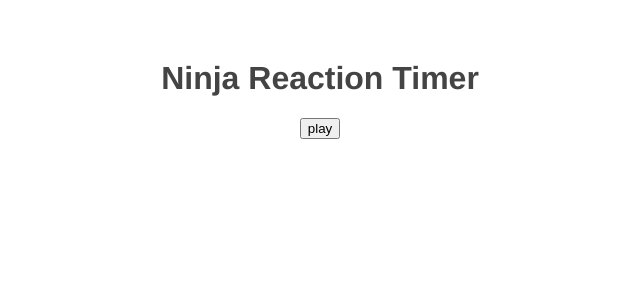
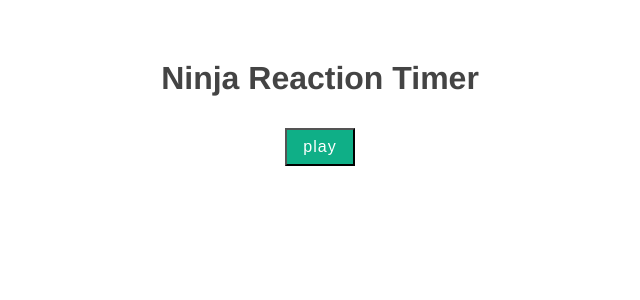
Before and after one commit to daikadai/Vue-ReactionTimer, a Vue app: page / in a window 1280 px wide. Shown: the top 300 px of the page, without its empty margins (320-960 px from the left). Built offline with nearby package versions, Linux system fonts and the light colour scheme.

Commit message:
6. Finishing Touches

```diff
--- a/src/App.vue
+++ b/src/App.vue
@@ -47,4 +47,17 @@
   color: #444;
   margin-top: 60px;
 }
+button {
+  background: #0faf87;
+  color: white;
+  padding: 8px 16px;
+  letter-spacing: 1px;
+  font-size: 16px;
+  cursor: pointer;
+  margin: 10px;
+}
+button[disabled] {
+  opacity: 0.2;
+  cursor: not-allowed;
+}
 </style>
--- a/src/components/Results.vue
+++ b/src/components/Results.vue
@@ -1,15 +1,34 @@
 <template>
   <div class="box-result">
     <p>Reaction time {{score}} ms</p>
+    <p class="rank">{{ rank }} </p>
   </div>
 </template>
 
 <script>
 export default {
-  props: ['score']
+  props: ['score'],
+  data() {
+    return {
+      rank: null
+    }
+  },
+  mounted() {
+    if(this.score < 250 ) {
+      this.rank = 'Ninja Fingers'
+    } else if(this.score < 400) {
+      this.rank = 'Rapid Reflexes'
+    } else {
+      this.rank = 'Snail pace...'
+    }
+  }
 }
 </script>
 
 <style>
-
+  .rank {
+    color: #0faf87;
+    font-size: 1.4em;
+    font-weight: bold;
+  }
 </style>
```
